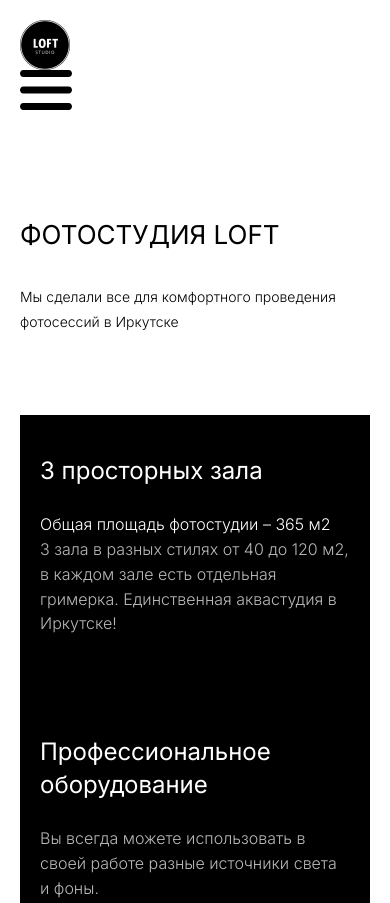
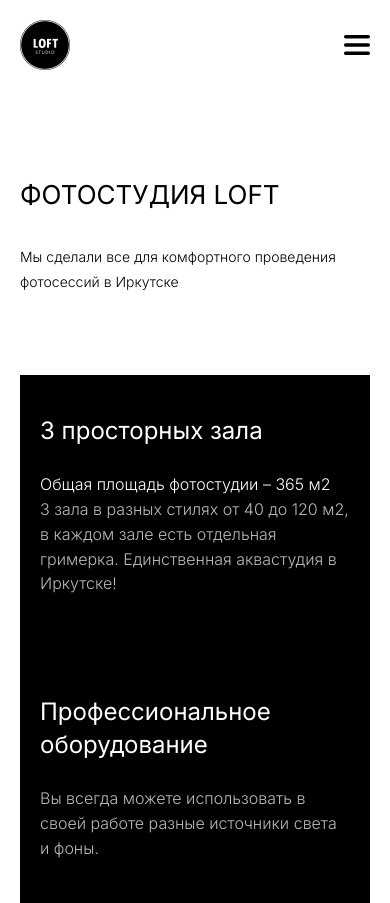
Before and after one commit to VladimirRuzavin/animated-couscous, a plain HTML site: page index.html in a window 390 px wide. Shown: the top 903 px of the page. Drawn offline with Linux system fonts and the light colour scheme.

Commit message:
хедер и фотографии

```diff
--- a/index.html
+++ b/index.html
@@ -1,5 +1,6 @@
 <!DOCTYPE html>
 <html lang="en">
+
 <head>
     <meta charset="UTF-8">
     <meta name="viewport" content="width=device-width, initial-scale=1.0">
@@ -8,7 +9,9 @@
     <link rel="stylesheet" href="/main.css">
     <link rel="preconnect" href="https://fonts.googleapis.com">
     <link rel="preconnect" href="https://fonts.gstatic.com" crossorigin>
-    <link href="https://fonts.googleapis.com/css2?family=Inter:ital,opsz,wght@0,14..32,100..900;1,14..32,100..900&family=Roboto:ital,wght@0,100..900;1,100..900&display=swap" rel="stylesheet">
+    <link
+        href="https://fonts.googleapis.com/css2?family=Inter:ital,opsz,wght@0,14..32,100..900;1,14..32,100..900&family=Roboto:ital,wght@0,100..900;1,100..900&display=swap"
+        rel="stylesheet">
     <link rel="stylesheet" href="/media/mediaMain.css">
 </head>
 
@@ -23,12 +26,8 @@
             <p class="header__time">10:00 – 22:00</p>
         </div>
         <button class="header__reserv">ЗАБРОНИРОВАТЬ</button>
-    <div class="burger">
-        <div class="burger__logo">
-            <img class="logo__img" src="/img/logo.png" alt="logo">
-        </div>
-            <img class="burger-icon" src="/img/burger.svg" alt="logo" />
-          </div>
+       <img src="/img/logo.png" alt="фото" class="header__logo">
+        <img src="/img/burger.svg" alt="фото" class="burger">
     </header>
     <div class="header-plug"></div>
     <section class="hero container">
@@ -43,22 +42,26 @@
             <div class="advantages__item">
                 <p class="advantages__title">3 просторных зала</p>
                 <p class="advantages__text">Общая площадь фотостудии – 365 м2</p>
-            <p class="advantages__sub-title">3 зала в разных стилях от 40 до 120 м2, в  каждом зале есть отдельная гримерка.  Единственная аквастудия в Иркутске!</p>
+                <p class="advantages__sub-title">3 зала в разных стилях от 40 до 120 м2, в каждом зале есть отдельная
+                    гримерка. Единственная аквастудия в Иркутске!</p>
             </div>
             <div class="advantages__item">
-            <p class="advantages__title">Профессиональное  оборудование</p>
-            <p class="advantages__sub-title">Вы всегда можете использовать в своей  работе разные источники света и фоны.</p>
+                <p class="advantages__title">Профессиональное оборудование</p>
+                <p class="advantages__sub-title">Вы всегда можете использовать в своей работе разные источники света и
+                    фоны.</p>
             </div>
             <div class="advantages__item">
                 <p class="advantages__title">Крутой сервис</p>
-            <p class="advantages__sub-title">В вашем распоряжении просторная зона  ожидания, кухня, душевая, переговорная,  бесплатная парковка, внимательные  администраторы и всегда вкусный кофе.</p>
+                <p class="advantages__sub-title">В вашем распоряжении просторная зона ожидания, кухня, душевая,
+                    переговорная, бесплатная парковка, внимательные администраторы и всегда вкусный кофе.</p>
             </div>
         </div>
         <button class="advantages__button">ЗАБРОНИРОВАТЬ</button>
     </section>
     <section class="section container">
         <p class="section__title">ЗАЛЫ</p>
-        <p class="section__sub-title">3 зала в разных стилях с отдельными гримерками и  профессиональным оборудованием</p>
+        <p class="section__sub-title">3 зала в разных стилях с отдельными гримерками и профессиональным оборудованием
+        </p>
         <div class="slider">
             <div class="slider__categories">
                 <button class="slider__button">ХЮГГЕ</button>
@@ -69,7 +72,9 @@
                 <div class="slider__info">
                     <p class="slider__title">ХЮГГЕ</p>
                     <p class="slider__price">2000 ₽/час</p>
-          <p class="slider__sub-title">Большой, светлый зал, площадью 65 кв.метров. В зале  есть своя примерочная, профессиональное  оборудование и фоновая система. Идеально подходит  под масштабные съемки, мастер-классы, лекции и мероприятия.</p>
+                    <p class="slider__sub-title">Большой, светлый зал, площадью 65 кв.метров. В зале есть своя
+                        примерочная, профессиональное оборудование и фоновая система. Идеально подходит под масштабные
+                        съемки, мастер-классы, лекции и мероприятия.</p>
                     <button class="slider__reserv">Забронировать</button>
                 </div>
                 <div class="slider__slide-wrap">
@@ -100,7 +105,7 @@
             </div>
         </div>
     </section>
-     <section class="photo-gallery container">
+    <section class="photo-gallery">
         <div class="photo-gallery__img-wrap">
             <img class="photo-gallery__img" src="/img/hall3.jpg" alt="фото">
         </div>
@@ -129,7 +134,8 @@
     <section class="about container">
         <div class="about__text">
             <p class="about__title">О СТУДИИ</p>
-            <p class="about__subtitle">Две циклорамы, аквастудия, разнообразие декораций и реквизита, <br> профессиональное оборудование, крутой сервис</p>
+            <p class="about__subtitle">Две циклорамы, аквастудия, разнообразие декораций и реквизита, <br>
+                профессиональное оборудование, крутой сервис</p>
         </div>
         <div class="tabs">
             <div class="tabs__text">
@@ -208,4 +214,5 @@
         </div>
     </footer>
 </body>
+
 </html>
--- a/main.css
+++ b/main.css
@@ -53,20 +53,7 @@ body {
 }
 
 
-.burger {
-    display: none;
-}
 
-.logo__img {
-  height: 50px;
-
-}
-
-
-.burger-icon {
-    height: 40px;
-    margin-left: auto;
-}
 
 
 .header__reserv {
@@ -77,7 +64,16 @@ body {
   font-size: 14px;
 }
 
+.header__logo {
+ height: 50px;
+ display: none;
+}
 
+
+.burger {
+height: 20px;
+display: none;
+}
 
 
 .hero__title {
@@ -297,17 +293,20 @@ background-color: black;
 
 .slider__control-img {
   width: 100%;
+  height: 150px;
+  object-fit: cover;
 }
 
 .photo-gallery {
 display: flex;
-flex-wrap: wrap-reverse;
-gap: 3px;
+flex-wrap: wrap;
+ gap: 20px;
+ padding-left: 20px;
 }
 
 
 .photo-gallery__img-wrap {
-flex-basis: 25%;
+flex-basis: calc(25% - 20px) ;
 }
 
 
--- a/media/mediaMain.css
+++ b/media/mediaMain.css
@@ -1,30 +1,30 @@
-@media  (max-width: 768px) {
+@media (max-width: 768px) {
+ .header{
+  justify-content: space-between;
+ }
+
   .header__link {
     display: none;
   }
-
 
   .header__operating-mode {
     display: none;
   }
 
-
   .header__phone {
     display: none;
   }
-
 
   .header__time {
     display: none;
   }
 
-
   .header__reserv {
     display: none;
   }
 
-.burger-icon {
-    margin-left: auto;
+  .header__logo {
+    display: block;
   }
 
   .burger {
@@ -45,7 +45,6 @@ display: none;
   }
 
   .advantages__item {
-
   }
 
   .slider__title {
@@ -55,7 +54,6 @@ display: none;
   .slider__reserv {
     width: 100%;
   }
-
 
   .slider__wrap {
     display: flex;
```
Lines whose indentation alone changed are shown as unchanged.
